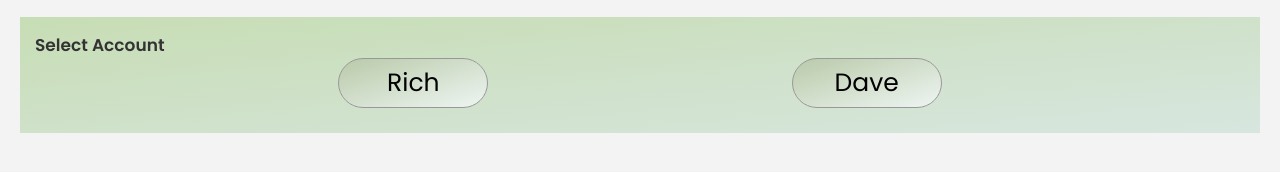
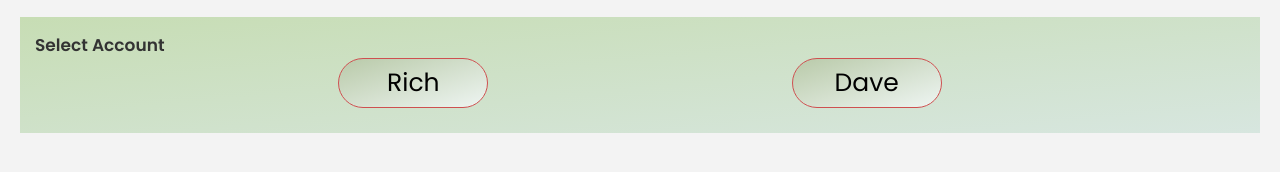
Before and after one commit to DT723/Bank-App-JS, a plain HTML site: page index.html in a window 1280 px wide. Shown: the part 76-248 px from the top of the page. Drawn offline with Linux system fonts and the light colour scheme.

Commit message:
testing git bash

```diff
--- a/style.css
+++ b/style.css
@@ -112,7 +112,7 @@ nav {
   font-family: inherit;
   width: 15rem;
   border-radius: 10rem;
-  border: 1px solid rgb(153, 152, 152);
+  border: 1px solid rgb(206, 80, 80);
 }
 
 /* MAIN */
```
